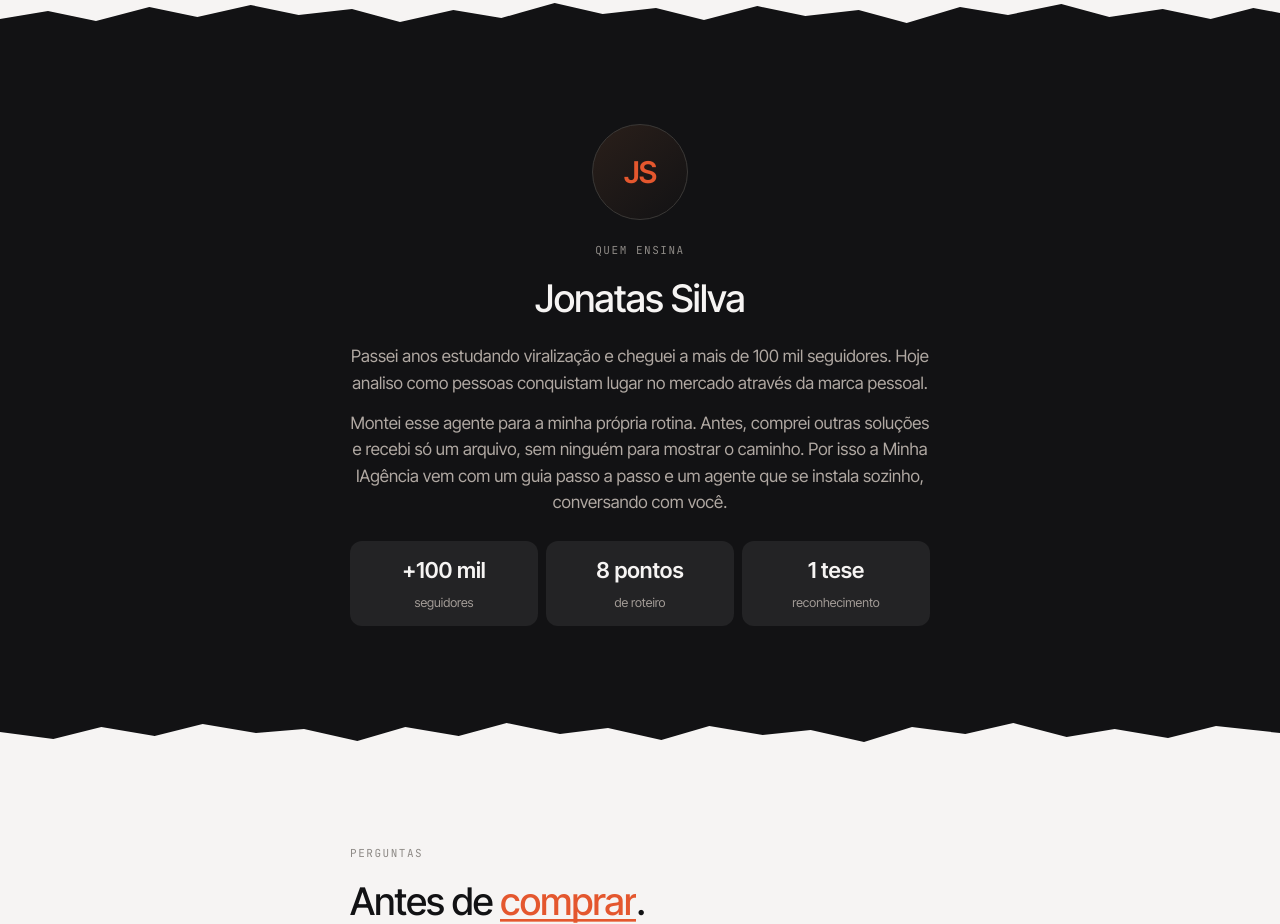
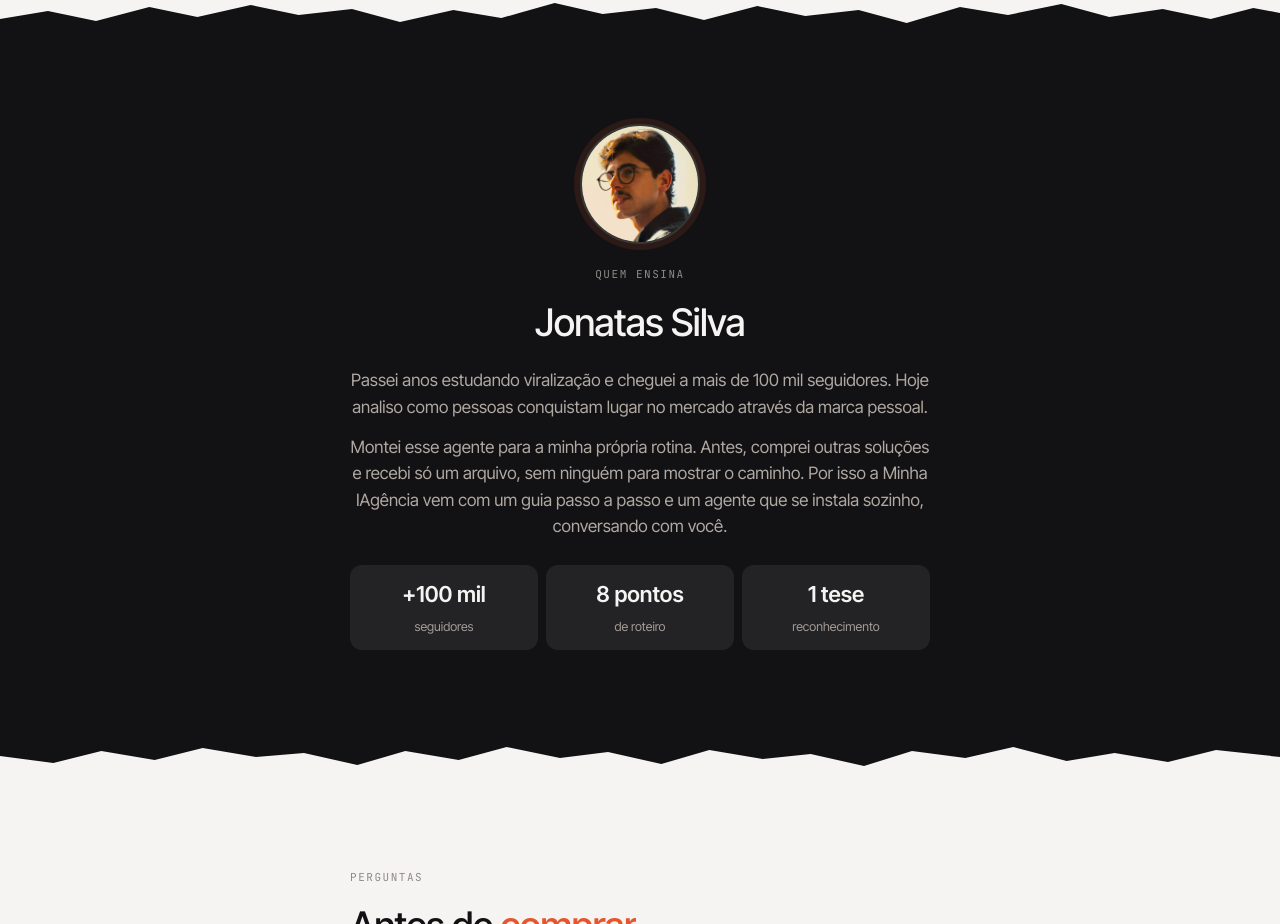
Before and after one commit to silvajonatas0468-hub/minha-iagencia, a plain HTML site: page index.html in a window 1280 px wide. Shown: the part 9640-10564 px from the top of the page. Drawn offline with Linux system fonts and the light colour scheme.

Commit message:
Foto do Jonatas na seção Quem ensina
Co-Authored-By: Claude Opus 5.5 <noreply@anthropic.com>
Claude-Session: https://claude.ai/code/session_019EHyVpPPY3yuKP8wYeC1WK

```diff
--- a/index.html
+++ b/index.html
@@ -164,7 +164,7 @@ p+p{margin-top:14px}
 .tag.opt{border:1px solid #c9c4bf;color:#6b6b70}
 
 /* sobre */
-.about-mark{width:96px;height:96px;border-radius:50%;margin:0 auto 22px;background:linear-gradient(140deg,#2a1f1a,#121214);border:1px solid #3a3836;display:grid;place-items:center;font-weight:600;font-size:30px;letter-spacing:-.03em;color:var(--brasa)}
+.about-mark{display:block;width:120px;height:120px;border-radius:50%;margin:0 auto 22px;object-fit:cover;border:2px solid #3a3836;box-shadow:0 0 0 6px rgba(228,87,46,.12)}
 .stat{display:flex;justify-content:center;gap:8px;margin:26px 0 0}
 .stat div{background:rgba(255,255,255,.07);border-radius:12px;padding:12px 16px;text-align:center;flex:1}
 .stat strong{display:block;font-size:22px;font-weight:600}
@@ -639,7 +639,7 @@ footer a{color:#b0a8a2}
 <!-- SOBRE -->
 <section class="band dark center">
   <div class="col">
-    <div class="about-mark" aria-hidden="true">JS</div>
+    <img class="about-mark" src="jonatas.jpg" alt="Foto de Jonatas Silva" width="120" height="120">
     <span class="label">Quem ensina</span>
     <h2>Jonatas Silva</h2>
     <p class="soft">Passei anos estudando viralização e cheguei a mais de 100 mil seguidores. Hoje analiso como pessoas conquistam lugar no mercado através da marca pessoal.</p>
```
Also changed, not shown: jonatas.jpg (added).
